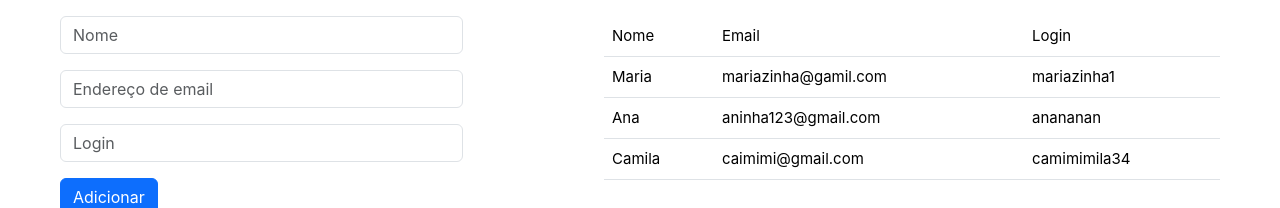
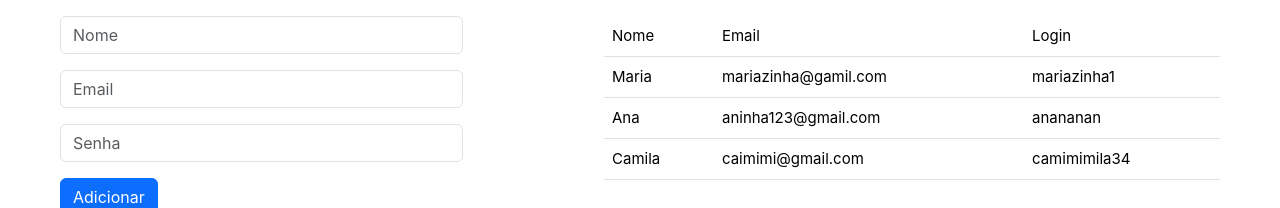
Before and after one commit to lamix1/pedidos-now-vue, a Vue app: page /funcionarios in a window 1280 px wide. Shown: the part 214-422 px from the top of the page. Built offline with nearby package versions, Linux system fonts and the light colour scheme.

Commit message:
Modificando a tela de login e de fucionários

```diff
--- a/index.html
+++ b/index.html
@@ -1,11 +1,16 @@
 <!DOCTYPE html>
 <html lang="pt-br">
   <head>
+    <link href="https://cdn.jsdelivr.net/npm/@mdi/font@5.x/css/materialdesignicons.min.css" rel="stylesheet">
     <meta charset="UTF-8">
     <link rel="icon" href="/favicon.ico">
     <meta name="viewport" content="width=device-width, initial-scale=1.0">
     <title>Vite App</title>
     <link href="https://cdn.jsdelivr.net/npm/bootstrap@5.3.2/dist/css/bootstrap.min.css" rel="stylesheet" integrity="sha384-T3c6CoIi6uLrA9TneNEoa7RxnatzjcDSCmG1MXxSR1GAsXEV/Dwwykc2MPK8M2HN" crossorigin="anonymous">
+    <link
+    rel="stylesheet"
+    href="https://fonts.googleapis.com/iconfamily=Material+Icons"
+    />
   </head>
   <body>
     <div id="app"></div>
--- a/package.json
+++ b/package.json
@@ -10,12 +10,16 @@
     "format": "prettier --write src/"
   },
   "dependencies": {
+    "@jamescoyle/vue-icon": "^0.1.2",
+    "@mdi/js": "^7.2.96",
     "bootstrap": "^5.3.2",
     "bootstrap-vue": "^2.23.1",
     "vue": "^3.3.4",
+    "vue-float-action-button": "^0.7.9",
     "vue-router": "^4.2.4"
   },
   "devDependencies": {
+    "@mdi/font": "^7.2.96",
     "@rushstack/eslint-patch": "^1.3.2",
     "@vitejs/plugin-vue": "^4.3.1",
     "@vue/eslint-config-prettier": "^8.0.0",
--- a/src/views/FuncionariosView.vue
+++ b/src/views/FuncionariosView.vue
@@ -4,7 +4,7 @@
       <legend class="mb-4">Adicionar novo funcionário</legend>
       <div class="mb-3">
         <input
-          type="email"
+          type="text"
           class="form-control"
           id="exampleInputEmail1"
           aria-describedby="emailHelp"
@@ -17,7 +17,7 @@
           class="form-control"
           id="exampleInputEmail1"
           aria-describedby="emailHelp"
-          placeholder="Endereço de email"
+          placeholder="Email"
         />
       </div>
       <div class="mb-3">
@@ -25,7 +25,7 @@
           type="password"
           class="form-control"
           id="exampleInputPassword1"
-          placeholder="Login"
+          placeholder="Senha"
         />
       </div>
       <button type="submit" class="btn btn-primary">Adicionar</button>
--- a/src/views/LoginView.vue
+++ b/src/views/LoginView.vue
@@ -29,10 +29,16 @@
             Login
           </button>
         </router-link>
+
+        <svg-icon type="mdi" :path="path"></svg-icon>
+
       <!-- </div> -->
     </div>
   </div>
 </template>
+
+<!-- <script src="https://kit.fontawesome.com/6f724061eb.js" crossorigin="anonymous"></script> -->
+
 <style>
 
 .background {
@@ -42,9 +48,11 @@
 
 .card {
   width: 25rem;
+  height: 30rem;
 }
 
 .input {
+
   width: 90%;
 }
 
```
Also changed, not shown: src/plugins/vuetify.js (added, +14 -0 lines), src/assets/twitter.svg (added), 1 other file (tests, documents, lock files or other folders).
